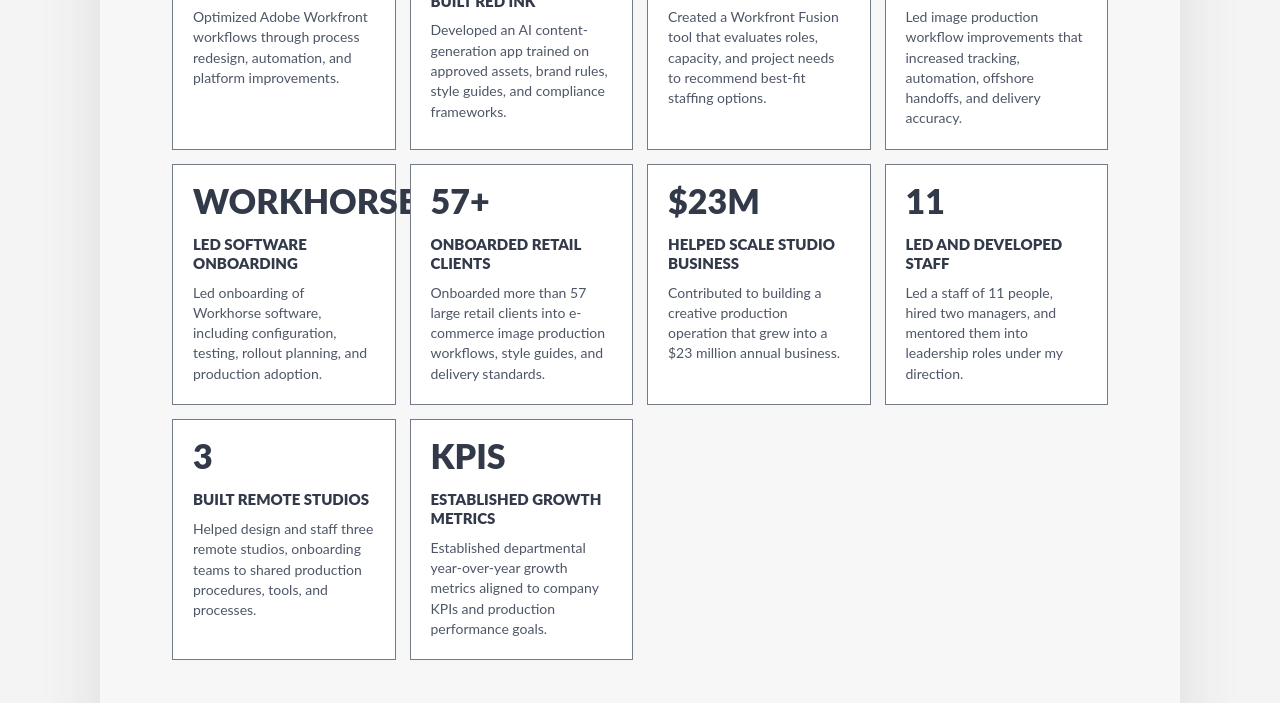
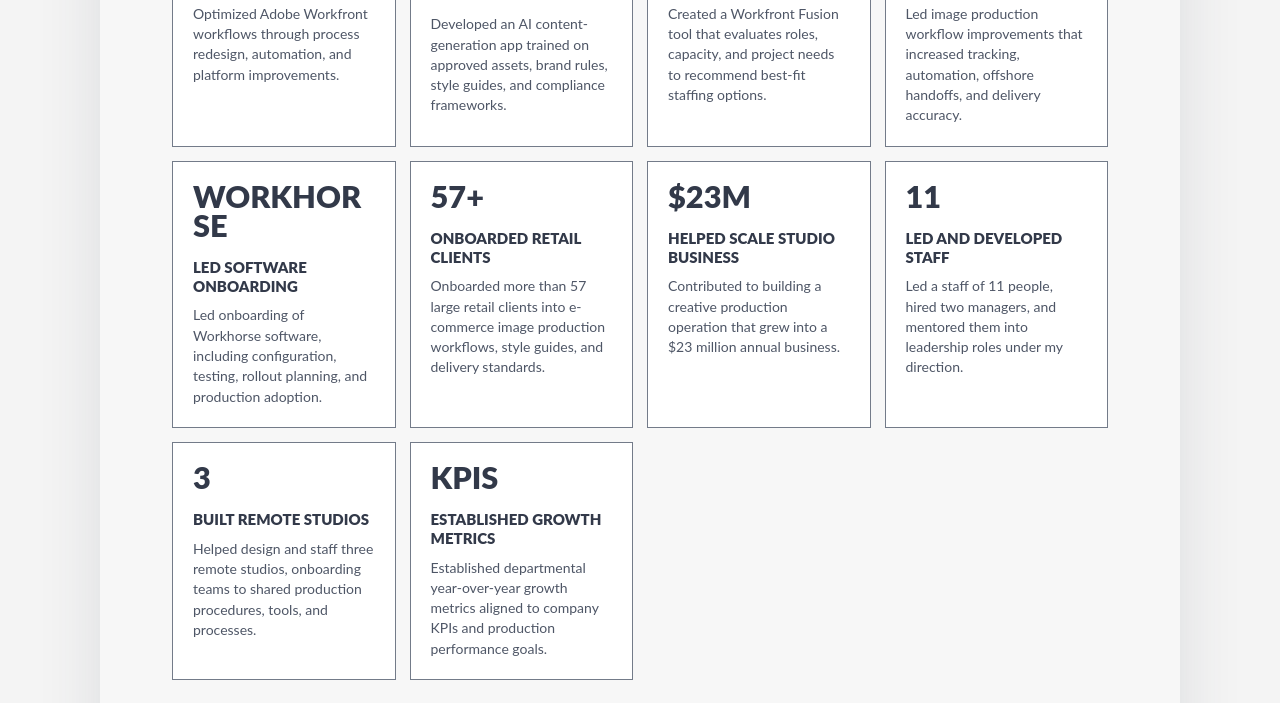
Before and after one commit to flieckster/bflieck-site, a website built with Vite: page index.html in a window 1280 px wide. Shown: the part 754-1457 px from the top of the page. Built offline with nearby package versions, Linux system fonts and the light colour scheme.

Commit message:
Fix accomplishment metric wrapping

```diff
--- a/src/main.js
+++ b/src/main.js
@@ -454,7 +454,7 @@
       </p>
       <div class="systems-grid" aria-label="Creative operations capabilities">
         <span>Creative Intake</span>
-        <span>Resource Matching</span>
+        <span>AI Resource Matching</span>
         <span>Asset Automation</span>
         <span>AI Content Generation</span>
         <span>SLA Dashboarding</span>
--- a/src/styles.css
+++ b/src/styles.css
@@ -184,11 +184,12 @@
 .achievement-metric {
   margin-bottom: 18px;
   color: var(--ink);
-  font-size: clamp(24px, 3vw, 34px);
+  font-size: clamp(22px, 2.4vw, 32px);
   font-weight: 900;
   line-height: 0.95;
   letter-spacing: 0;
   text-transform: uppercase;
+  overflow-wrap: anywhere;
 }
 
 .accomplishment-grid h3 {
```
